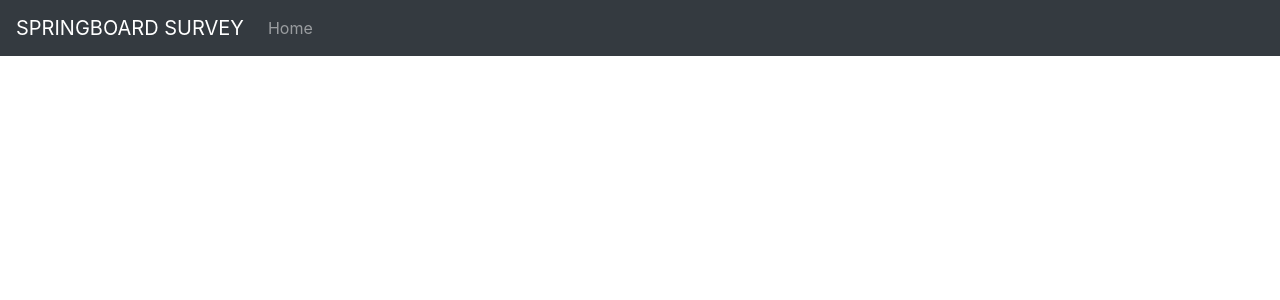
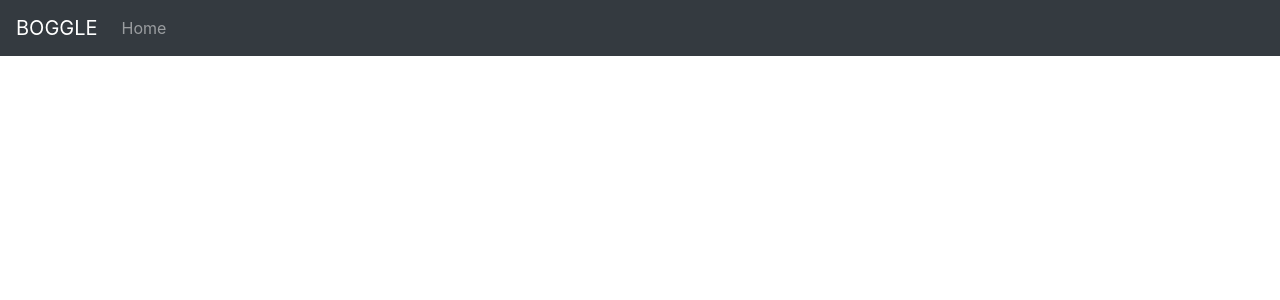
Before and after one commit to LouisGaravaglia/Boggle, a Flask app: template templates/base.html in a window 1280 px wide. Shown: the top 300 px of the page. Run offline with Flask 2, Linux system fonts and the light colour scheme; the template is opened without the code that fills it, so the values that code supplies are empty; parts of the project's set-up code (start-up, migrations or seed data) failed here and were passed over; some libraries are stand-ins or nearby versions.

Commit message:
added jsonify

```diff
--- a/app.py
+++ b/app.py
@@ -1,5 +1,5 @@
 from boggle import Boggle
-from flask import Flask, request, render_template, session, make_response, redirect, flash
+from flask import Flask, request, render_template, session, make_response, redirect, flash, jsonify
 from random import choice, randint
 from unittest import TestCase
 from flask_debugtoolbar import DebugToolbarExtension
@@ -21,6 +21,7 @@ boggle_game = Boggle()
 @app.route('/')
 def home_page():
     """shows home page"""
+
     board = boggle_game.make_board()
     session["board"] = board
     highscore = session.get("highscore", 0)
@@ -48,7 +49,6 @@ def post_score():
     score = request.json["score"]
     highscore = session.get("highscore", 0)
     nplays = session.get("nplays", 0)
-
     session['nplays'] = nplays + 1
     session['highscore'] = max(score, highscore)
 
--- a/templates/base.html
+++ b/templates/base.html
@@ -15,7 +15,7 @@
 <body>
 
 <nav class="navbar navbar-expand-lg navbar-dark bg-dark">
-  <a class="navbar-brand" href="#">SPRINGBOARD SURVEY</a>
+  <a class="navbar-brand" href="#">BOGGLE</a>
   <button class="navbar-toggler" type="button" data-toggle="collapse" data-target="#navbarNav" aria-controls="navbarNav" aria-expanded="false" aria-label="Toggle navigation">
     <span class="navbar-toggler-icon"></span>
   </button>
--- a/templates/index.html
+++ b/templates/index.html
@@ -10,7 +10,7 @@
 
 
 
-<h1>Ready to play Boggle!</h1>
+<h1>Ready to play Boggle?</h1>
 <br>
 
 <section id="boggle">
```
